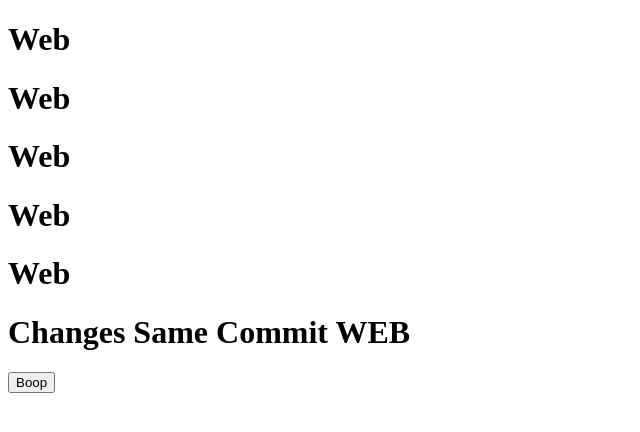
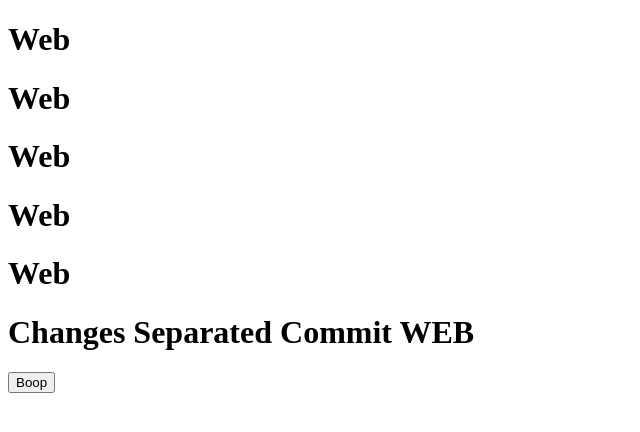
Before and after one commit to elviocb/ci-turbo, a Next.js app in the folder apps/web/: page / in a window 1280 px wide. Shown: the top 432 px of the page, without its empty margins (0-640 px from the left). Built offline with nearby package versions, Linux system fonts and the light colour scheme.

Commit message:
feat(web): separated commit

```diff
--- a/apps/web/pages/index.tsx
+++ b/apps/web/pages/index.tsx
@@ -8,7 +8,7 @@ export default function Web() {
       <h1>Web</h1>
       <h1>Web</h1>
       <h1>Web</h1>
-      <h1>Changes Same Commit WEB</h1>
+      <h1>Changes Separated Commit WEB</h1>
       <Button />
     </div>
   )
```
